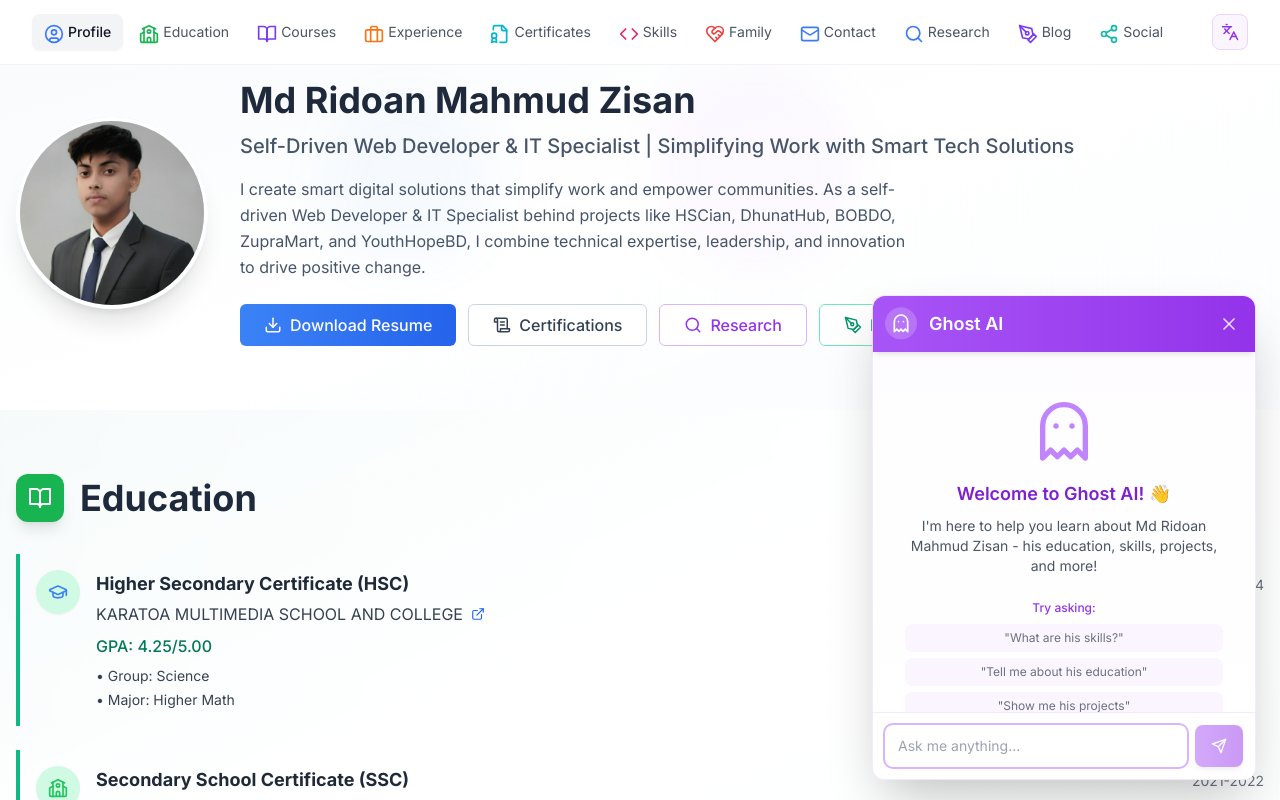
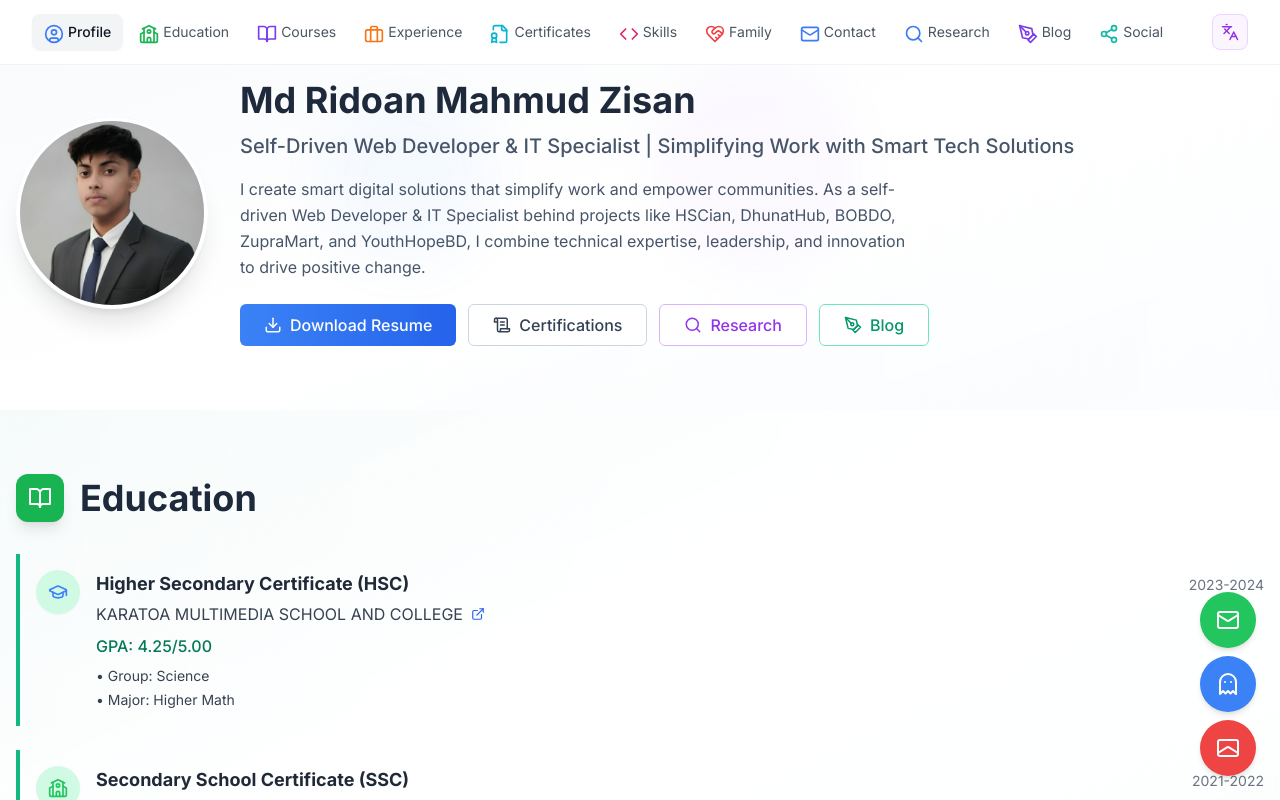
Before and after one commit to zisan5910/karatoa-campus-connect, a React (Vite) app: page / in a window 1280 px wide. Both pictures are taken after a click on the button 1227 px from the left and 747 px from the top of the page. Shown: the top 800 px of the page. Built offline with nearby package versions, Linux system fonts and the light colour scheme.

Commit message:
Reverted to commit 567616172177a28458c3c6df342fce5e36970e7a

```diff
--- a/src/components/FloatingMenu.tsx
+++ b/src/components/FloatingMenu.tsx
@@ -2,8 +2,10 @@ import React, { useState, useRef, useEffect } from 'react';
 import {
   Send,
   Ghost,
+  User,
+  Loader2,
   X,
-  MessageCircle,
+  Mail,
 } from 'lucide-react';
 import { format } from 'date-fns';
 import { motion } from 'framer-motion';
@@ -20,8 +22,8 @@ export const LiveChat = () => {
   const [input, setInput] = useState('');
   const [isLoading, setIsLoading] = useState(false);
   const [isChatOpen, setIsChatOpen] = useState(false);
+  const [isMenuOpen, setIsMenuOpen] = useState(false);
   const [isGhostHovering, setIsGhostHovering] = useState(false);
-  const [showWelcome, setShowWelcome] = useState(true);
   const inputRef = useRef<HTMLInputElement>(null);
   const messagesEndRef = useRef<HTMLDivElement>(null);
   const containerRef = useRef<HTMLDivElement>(null);
@@ -302,13 +304,18 @@ export const LiveChat = () => {
   }, [messages, isLoading]);
 
   useEffect(() => {
-    if (isChatOpen && showWelcome) {
-      const timer = setTimeout(() => {
-        setShowWelcome(false);
-      }, 3000);
-      return () => clearTimeout(timer);
+    const handleClickOutside = (event: MouseEvent) => {
+      if (
+        containerRef.current &&
+        !containerRef.current.contains(event.target as Node)
+      ) {
+        setIsMenuOpen(false);
       }
-  }, [isChatOpen, showWelcome]);
+    };
+
+    document.addEventListener('mousedown', handleClickOutside);
+    return () => document.removeEventListener('mousedown', handleClickOutside);
+  }, []);
 
   const scrollToBottom = () => {
     messagesEndRef.current?.scrollIntoView({ behavior: 'smooth' });
@@ -382,54 +389,105 @@ export const LiveChat = () => {
     }
   };
 
+  const handleEmailClick = () => {
+    const isMobile =
+      /Android|iPhone|iPad|iPod|BlackBerry|IEMobile|Opera Mini/i.test(
+        navigator.userAgent
+      );
+    isMobile
+      ? (window.location.href = 'mailto:ridoan.zisan@gmail.com')
+      : window.open(
+          'https://mail.google.com/mail/?view=cm&fs=1&to=ridoan.zisan@gmail.com',
+          '_blank'
+        );
+    setIsMenuOpen(false);
+  };
 
   return (
     <div
       className="fixed bottom-6 right-6 flex flex-col items-end gap-2 z-[9999]"
       ref={containerRef}
     >
-      {/* Main Floating Chat Button */}
-      {!isChatOpen && (
+      {/* Email Button - Animated */}
+      {isMenuOpen && (
+        <>
+          <motion.a
+            href="#"
+            onClick={(e) => {
+              e.preventDefault();
+              handleEmailClick();
+            }}
+            initial={{ opacity: 0, y: 20 }}
+            animate={{ opacity: 1, y: 0 }}
+            transition={{ duration: 0.2 }}
+            whileHover={{ scale: 1.05 }}
+            className="bg-green-500 text-white p-4 rounded-full shadow-md hover:bg-green-600 transition-colors"
+            title="Send Email"
+          >
+            <Mail size={24} />
+          </motion.a>
           <motion.button
-          onClick={() => setIsChatOpen(true)}
+            onClick={() => {
+              setIsChatOpen(true);
+              setIsMenuOpen(false);
+            }}
+            initial={{ opacity: 0, y: 20 }}
+            animate={{ opacity: 1, y: 0 }}
+            transition={{ duration: 0.2 }}
+            whileHover={{ scale: 1.05 }}
+            className="bg-blue-500 text-white p-4 rounded-full shadow-md hover:bg-blue-600 transition-colors"
+            title="Open Chat"
+          >
+            <Ghost size={24} />
+          </motion.button>
+        </>
+      )}
+
+      {/* Main Floating Button - Smart Toggle */}
+      <motion.button
+        onClick={() => setIsMenuOpen(!isMenuOpen)}
         whileHover={{ scale: 1.1 }}
         whileTap={{ scale: 0.95 }}
-          className="p-4 rounded-lg shadow-lg transition-all duration-200 text-purple-600 hover:text-purple-700 border border-purple-200 hover:border-purple-300 bg-purple-50 hover:bg-purple-100"
-          title="Open Ghost AI Chat"
+        className={`p-4 rounded-full shadow-md ${
+          isMenuOpen
+            ? 'bg-red-500 hover:bg-red-600'
+            : 'bg-blue-500 hover:bg-blue-600'
+        } text-white transition-colors`}
+        title={isMenuOpen ? 'Close menu' : 'Open menu'}
       >
-          <MessageCircle size={24} />
+        <motion.div
+          animate={{ rotate: isMenuOpen ? 180 : 0 }}
+          transition={{ duration: 0.2 }}
+        >
+          <Mail size={24} />
+        </motion.div>
       </motion.button>
-      )}
 
       {/* Chat Window */}
       {isChatOpen && (
         <motion.div
-          className="fixed bottom-5 right-6 w-96 max-w-[calc(100vw-3rem)] bg-white rounded-xl shadow-2xl z-[9999] flex flex-col max-h-[500px] border border-purple-100"
-          initial={{ opacity: 0, scale: 0.9, y: 20 }}
-          animate={{ opacity: 1, scale: 1, y: 0 }}
-          exit={{ opacity: 0, scale: 0.9, y: 20 }}
-          transition={{ type: 'spring', stiffness: 300, damping: 25 }}
+          className="fixed bottom-5 right-6 w-100 max-w-[calc(101vw-3rem)] bg-white rounded-lg shadow-xl z-[9999] flex flex-col max-h-[440px]"
+          initial={{ opacity: 0, scale: 0.9 }}
+          animate={{ opacity: 1, scale: 1 }}
+          exit={{ opacity: 0, scale: 0.9 }}
+          transition={{ type: 'spring', stiffness: 300, damping: 20 }}
         >
           {/* Chat Header */}
-          <div className="bg-gradient-to-r from-purple-500 to-purple-600 text-white p-3 rounded-t-xl flex justify-between items-center shadow-md">
-            <div className="flex items-center gap-3">
+          <div className="bg-blue-500 text-white p-2 rounded-t-lg flex justify-between items-center">
+            <div className="flex items-center gap-2">
               <motion.div
                 variants={ghostVariants}
                 animate={isGhostHovering ? 'hover' : 'float'}
                 onMouseEnter={() => setIsGhostHovering(true)}
                 onMouseLeave={() => setIsGhostHovering(false)}
-                className="bg-white/20 rounded-full p-1.5"
               >
                 <Ghost className="w-5 h-5" />
               </motion.div>
-              <h2 className="font-semibold text-lg">Ghost AI</h2>
+              <h2 className="font-semibold">Ghost</h2>
             </div>
             <button
-              onClick={() => {
-                setIsChatOpen(false);
-                setShowWelcome(true);
-              }}
-              className="text-white/80 hover:text-white transition-colors hover:bg-white/10 rounded-lg p-1"
+              onClick={() => setIsChatOpen(false)}
+              className="text-white/80 hover:text-white transition-colors"
               aria-label="Close chat"
             >
               <X size={20} />
@@ -437,58 +495,35 @@ export const LiveChat = () => {
           </div>
 
           {/* Messages Container */}
-          <div className="flex-1 overflow-y-auto p-4 space-y-3 min-h-[320px] max-h-[360px] bg-gradient-to-b from-purple-50/30 to-white">
-            {messages.length === 0 && showWelcome && (
+          <div className="flex-1 overflow-y-auto p-4 space-y-4 min-h-[300px] max-h-[400px]">
+            {messages.length === 0 && (
               <motion.div
-                className="text-center text-gray-600 mt-8"
+                className="text-center text-gray-500 mt-8"
                 initial={{ opacity: 0 }}
                 animate={{ opacity: 1 }}
-                transition={{ delay: 0.2 }}
+                transition={{ delay: 0.3 }}
               >
-                <motion.div variants={ghostVariants} animate="float" className="mb-4">
-                  <Ghost className="w-16 h-16 mx-auto text-purple-400" />
+                <motion.div variants={ghostVariants} animate="float">
+                  <Ghost className="w-12 h-12 mx-auto mb-4 text-gray-400" />
                 </motion.div>
-                <motion.div
-                  initial={{ opacity: 0 }}
-                  animate={{ opacity: 1 }}
-                  transition={{ delay: 0.5 }}
-                >
-                  <p className="text-lg font-semibold text-purple-700 mb-2">
-                    Welcome to Ghost AI! 👋
+                <p className="text-lg">Hello!</p>
+                <p className="text-sm mt-2">
+                  Ask me about Md Ridoan Mahmud Zisan - his education, skills,
+                  projects, or anything else!
                 </p>
-                  <p className="text-sm text-gray-600 px-4">
-                    I'm here to help you learn about Md Ridoan Mahmud Zisan - his education, skills, projects, and more!
-                  </p>
-                </motion.div>
-                <motion.div
-                  className="mt-6 text-xs text-gray-500 space-y-1.5 px-4"
-                  initial={{ opacity: 0 }}
-                  animate={{ opacity: 1 }}
-                  transition={{ delay: 0.8 }}
-                >
-                  <p className="font-medium text-purple-600 mb-2">Try asking:</p>
-                  <p className="bg-purple-50 rounded-lg py-1.5 px-3">"What are his skills?"</p>
-                  <p className="bg-purple-50 rounded-lg py-1.5 px-3">"Tell me about his education"</p>
-                  <p className="bg-purple-50 rounded-lg py-1.5 px-3">"Show me his projects"</p>
-                </motion.div>
-              </motion.div>
-            )}
-
-            {messages.length === 0 && !showWelcome && (
-              <motion.div
-                className="text-center text-gray-500 mt-12"
-                initial={{ opacity: 0 }}
-                animate={{ opacity: 1 }}
-              >
-                <Ghost className="w-12 h-12 mx-auto mb-3 text-purple-300" />
-                <p className="text-sm text-gray-600">Start a conversation...</p>
+                <div className="mt-4 text-xs text-gray-400">
+                  <p>Try asking:</p>
+                  <p>"What are his skills?"</p>
+                  <p>"Tell me about his education"</p>
+                  <p>"Show me his projects"</p>
+                </div>
               </motion.div>
             )}
 
             {messages.map((message) => (
               <motion.div
                 key={message.id}
-                className={`flex items-start gap-2.5 ${
+                className={`flex items-start gap-3 ${
                   message.role === 'user' ? 'flex-row-reverse' : ''
                 }`}
                 variants={messageVariants}
@@ -496,27 +531,27 @@ export const LiveChat = () => {
                 animate="visible"
               >
                 <div
-                  className={`w-8 h-8 flex-shrink-0 rounded-full flex items-center justify-center shadow-md ${
-                    message.role === 'user'
-                      ? 'bg-gradient-to-br from-purple-500 to-purple-600'
-                      : 'bg-gradient-to-br from-gray-600 to-gray-700'
+                  className={`w-8 h-8 rounded-full flex items-center justify-center ${
+                    message.role === 'user' ? 'bg-blue-500' : 'bg-gray-600'
                   }`}
                 >
-                  <Ghost className="w-4 h-4 text-white" />
+                  {message.role === 'user' ? (
+                    <User className="w-5 h-5 text-white" />
+                  ) : (
+                    <Ghost className="w-5 h-5 text-white" />
+                  )}
                 </div>
                 <div
-                  className={`rounded-2xl px-4 py-2.5 max-w-[75%] shadow-sm ${
+                  className={`rounded-2xl px-4 py-2 max-w-[80%] ${
                     message.role === 'user'
-                      ? 'bg-gradient-to-br from-purple-500 to-purple-600 text-white'
-                      : 'bg-white text-gray-800 border border-gray-200'
+                      ? 'bg-blue-500 text-white'
+                      : 'bg-gray-100 text-gray-800'
                   }`}
                 >
-                  <p className="text-sm leading-relaxed whitespace-pre-wrap">
+                  <p className="text-sm whitespace-pre-wrap">
                     {message.content}
                   </p>
-                  <p className={`text-xs mt-1.5 ${
-                    message.role === 'user' ? 'text-purple-100' : 'text-gray-500'
-                  }`}>
+                  <p className="text-xs mt-1 opacity-70">
                     {format(message.timestamp, 'HH:mm')}
                   </p>
                 </div>
@@ -525,55 +560,27 @@ export const LiveChat = () => {
 
             {isLoading && (
               <motion.div
-                className="flex items-start gap-2.5"
+                className="flex items-start gap-3"
                 variants={messageVariants}
                 initial="hidden"
                 animate="visible"
               >
-                <div className="w-8 h-8 flex-shrink-0 rounded-full bg-gradient-to-br from-gray-600 to-gray-700 flex items-center justify-center shadow-md">
-                  <Ghost className="w-4 h-4 text-white" />
+                <div className="w-8 h-8 rounded-full bg-gray-600 flex items-center justify-center">
+                  <Ghost className="w-5 h-5 text-white" />
                 </div>
-                <div className="bg-white border border-gray-200 rounded-2xl px-4 py-3 shadow-sm">
-                  <div className="flex gap-1.5">
+                <div className="bg-gray-100 rounded-2xl px-4 py-2">
                   <motion.div
-                      className="w-2 h-2 bg-purple-400 rounded-full"
                     animate={{
-                        scale: [1, 1.2, 1],
-                        opacity: [0.5, 1, 0.5],
-                      }}
-                      transition={{
+                      rotate: 360,
+                      transition: {
                         duration: 1,
                         repeat: Infinity,
-                        ease: 'easeInOut',
+                        ease: 'linear',
+                      },
                     }}
-                    />
-                    <motion.div
-                      className="w-2 h-2 bg-purple-400 rounded-full"
-                      animate={{
-                        scale: [1, 1.2, 1],
-                        opacity: [0.5, 1, 0.5],
-                      }}
-                      transition={{
-                        duration: 1,
-                        repeat: Infinity,
-                        ease: 'easeInOut',
-                        delay: 0.2,
-                      }}
-                    />
-                    <motion.div
-                      className="w-2 h-2 bg-purple-400 rounded-full"
-                      animate={{
-                        scale: [1, 1.2, 1],
-                        opacity: [0.5, 1, 0.5],
-                      }}
-                      transition={{
-                        duration: 1,
-                        repeat: Infinity,
-                        ease: 'easeInOut',
-                        delay: 0.4,
-                      }}
-                    />
-                  </div>
+                  >
+                    <Loader2 className="w-5 h-5 text-gray-500" />
+                  </motion.div>
                 </div>
               </motion.div>
             )}
@@ -582,25 +589,26 @@ export const LiveChat = () => {
           </div>
 
           {/* Input Form */}
-          <div className="border-t border-purple-100 p-3 bg-white rounded-b-xl">
+          <div className="border-t p-4">
             <form onSubmit={handleSubmit} className="flex gap-2">
               <input
                 ref={inputRef}
                 type="text"
                 value={input}
                 onChange={(e) => setInput(e.target.value)}
-                placeholder="Ask me anything..."
+                placeholder="Ask about Md Ridoan Mahmud Zisan..."
                 disabled={isLoading}
-                className="flex-1 rounded-lg border border-purple-200 px-3 py-2.5 text-sm focus:outline-none focus:ring-2 focus:ring-purple-300 focus:border-transparent disabled:opacity-50 disabled:cursor-not-allowed bg-white placeholder:text-gray-400"
+                className="flex-1 rounded-lg border border-gray-300 px-3 py-2 focus:outline-none focus:ring-2 focus:ring-blue-500 focus:border-transparent disabled:opacity-50 disabled:cursor-not-allowed"
               />
               <motion.button
                 type="submit"
                 disabled={!input.trim() || isLoading}
-                className="bg-gradient-to-r from-purple-500 to-purple-600 text-white rounded-lg px-4 py-2.5 hover:from-purple-600 hover:to-purple-700 transition-all disabled:opacity-50 disabled:cursor-not-allowed flex items-center gap-2 shadow-md"
+                className="bg-blue-500 text-white rounded-lg px-3 py-2 hover:bg-blue-600 transition-colors disabled:opacity-50 disabled:cursor-not-allowed flex items-center gap-2"
                 whileHover={!isLoading && input.trim() ? { scale: 1.05 } : {}}
                 whileTap={!isLoading && input.trim() ? { scale: 0.95 } : {}}
               >
                 <Send className="w-4 h-4" />
+                <span className="sr-only">Send</span>
               </motion.button>
             </form>
           </div>
```
Lines whose indentation alone changed are shown as unchanged.
